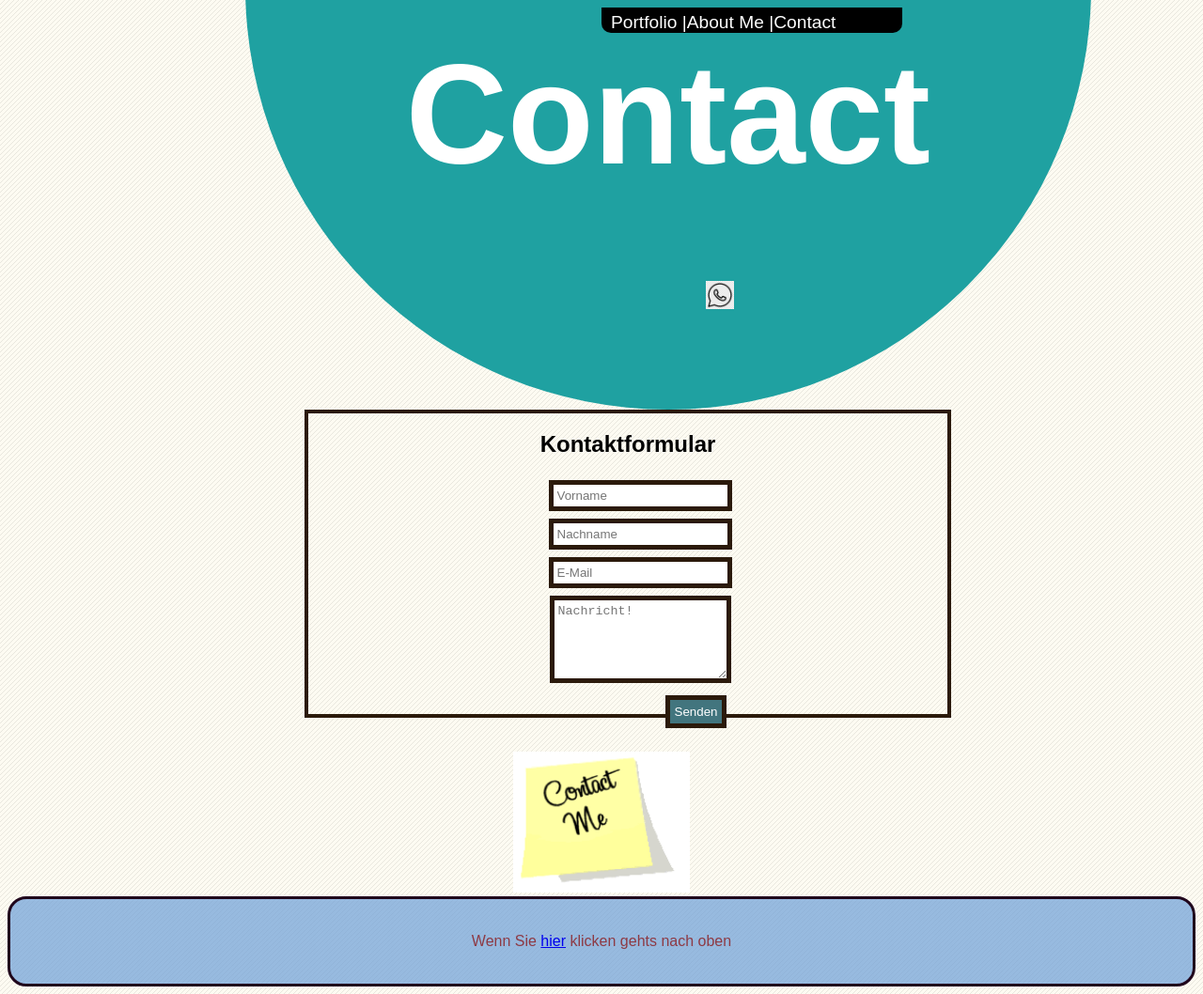
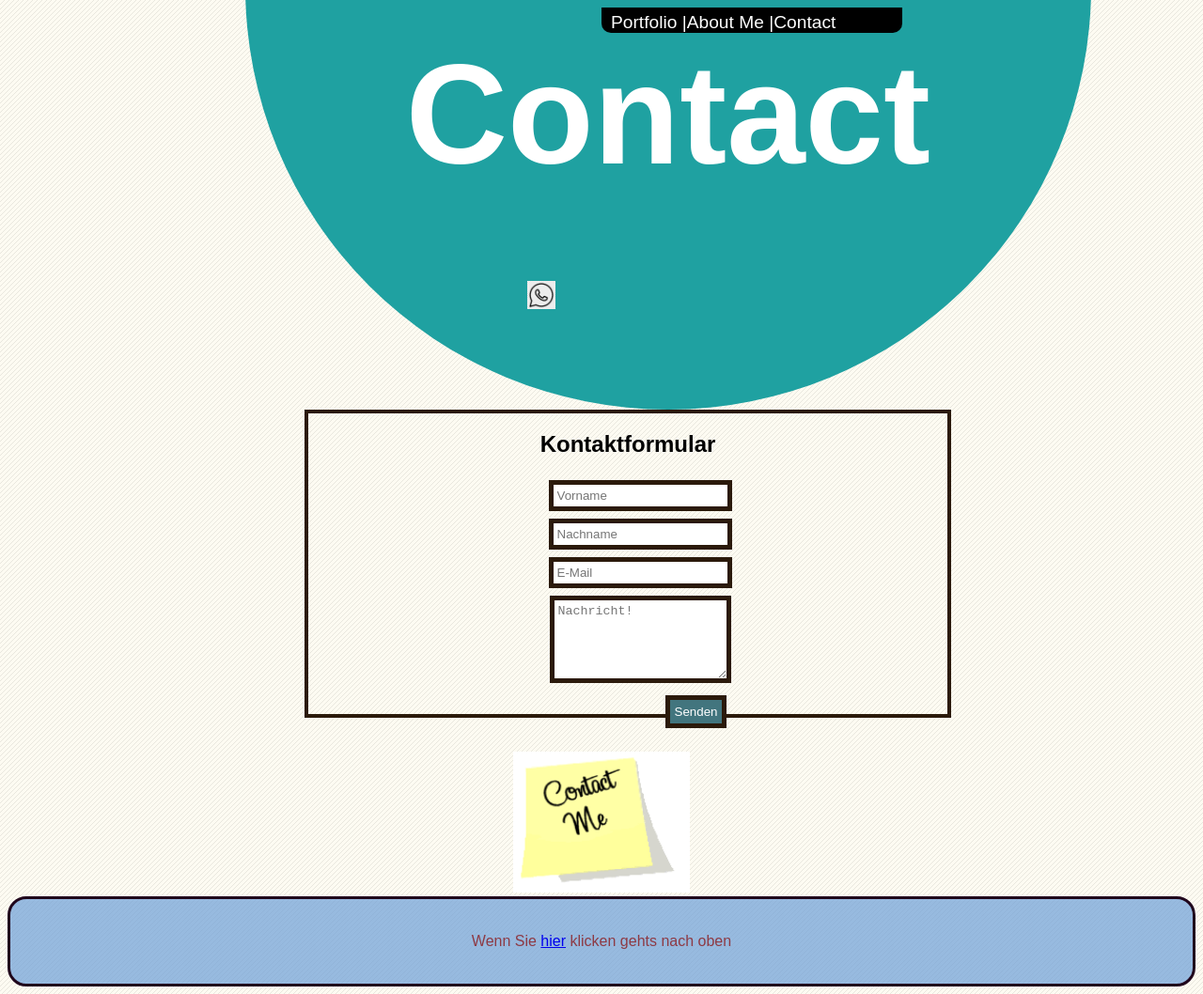
Before and after one commit to Nesli13/GiS_SoSe2020, a plain HTML site: page Aufgabe03/Contact/index.html in a window 1280 px wide. Shown: the whole page at 94% size. Drawn offline with Linux system fonts and the light colour scheme.

Commit message:
Aufgabe03

```diff
--- a/Aufgabe03/Contact/style.css
+++ b/Aufgabe03/Contact/style.css
@@ -57,14 +57,14 @@ nav a:hover {
 .halbkreis img{
     width: 30px;
     height: 30px;
-    margin-left: 490px;
+    margin-left: 300px;
     margin-top: 90px;
 }
 
 .halbkreis img:hover{
     width: 40px;
     height: 40px;
-    margin-left: 490px;
+    margin-left: 300px;
     margin-top: 90px;
 }
 form {
```
